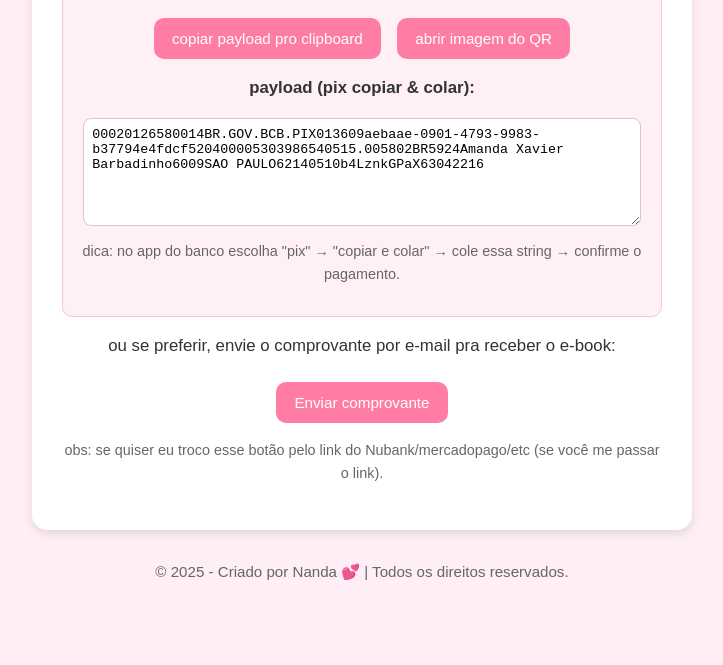
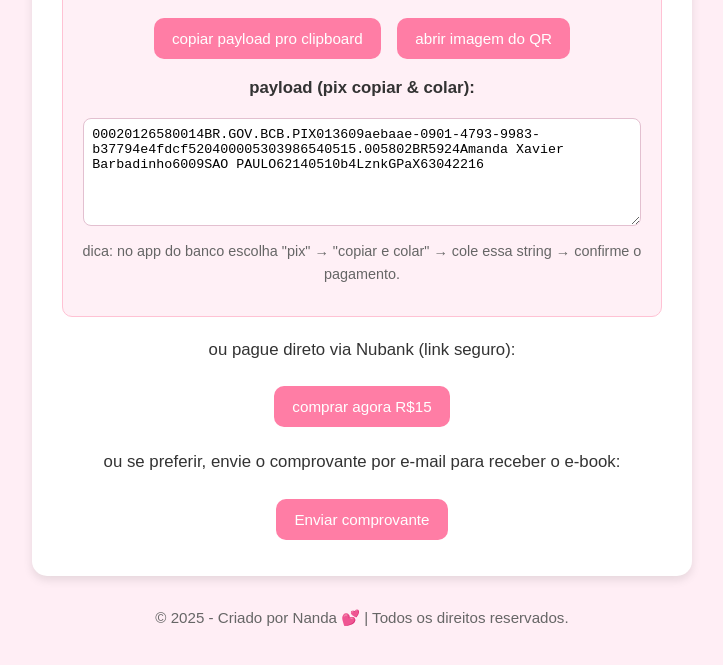
Before and after one commit to lucianaMoraisem/-20kg-em-2-meses-Guia-de-emagrecimento-, a plain HTML site: page index.html in a window 1280 px wide. Shown: the part 750-1415 px from the top of the page, without its empty margins (278-1001 px from the left). Drawn offline with Linux system fonts and the light colour scheme.

Commit message:
index.html

```diff
--- a/index.html
+++ b/index.html
@@ -66,12 +66,10 @@
     <div class="pix-box">
       <p><b>PIX (QR/Payload)</b></p>
 
-      <!-- imagem do QR (vai gerar a imagem do QR a partir do payload) -->
       <img id="pixQr" class="qr" alt="QR Pix" src="https://api.qrserver.com/v1/create-qr-code/?size=300x300&data=00020126580014BR.GOV.BCB.PIX013609aebaae-0901-4793-9983-b37794e4fdcf520400005303986540515.005802BR5924Amanda%20Xavier%20Barbadinho6009SAO%20PAULO62140510b4LznkGPaX63042216" />
 
       <p class="muted">ou copie o payload e cole na opção "pix - copiar e colar" do app do seu banco.</p>
 
-      <!-- botão que copia o payload (string) pro clipboard -->
       <div style="margin-top:10px">
         <button id="copyBtn">copiar payload pro clipboard</button>
         <a class="btn-link" id="openQr" href="#" target="_blank" rel="noopener">abrir imagem do QR</a>
@@ -84,10 +82,12 @@
       <p class="muted">dica: no app do banco escolha "pix" → "copiar e colar" → cole essa string → confirme o pagamento.</p>
     </div>
 
-    <p style="margin-top:16px">ou se preferir, envie o comprovante por e-mail pra receber o e-book:</p>
+    <!-- NOVO BOTÃO DE PAGAMENTO DIRETO -->
+    <p style="margin-top:20px">ou pague direto via Nubank (link seguro):</p>
+    <a class="btn-link" href="https://nubank.com.br/cobrar/q51nn/68f7fd62-1842-4fc6-a476-5a22191b0449" target="_blank" rel="noopener">comprar agora R$15</a>
+
+    <p style="margin-top:16px">ou se preferir, envie o comprovante por e-mail para receber o e-book:</p>
     <button onclick="window.location.href='mailto:seuemail@exemplo.com'">Enviar comprovante</button>
-
-    <p class="muted" style="margin-top:10px">obs: se quiser eu troco esse botão pelo link do Nubank/mercadopago/etc (se você me passar o link).</p>
   </div>
 
   <footer>
@@ -95,16 +95,13 @@
   </footer>
 
 <script>
-  // payload que você enviou (já preenchido no textarea)
   const payload = `00020126580014BR.GOV.BCB.PIX013609aebaae-0901-4793-9983-b37794e4fdcf520400005303986540515.005802BR5924Amanda Xavier Barbadinho6009SAO PAULO62140510b4LznkGPaX63042216`.trim();
 
-  // copiar pro clipboard
   document.getElementById('copyBtn').addEventListener('click', async () => {
     try {
       await navigator.clipboard.writeText(payload);
       alert('payload copiado! agora abra o app do banco e use a opção "pix - copiar e colar" e cole o texto.');
     } catch (e) {
-      // fallback
       const ta = document.getElementById('payload');
       ta.select();
       document.execCommand('copy');
@@ -112,7 +109,6 @@
     }
   });
 
-  // abrir a imagem do QR em nova aba (link já gerado)
   const qrImg = document.getElementById('pixQr').src;
   document.getElementById('openQr').href = qrImg;
 </script>
```
